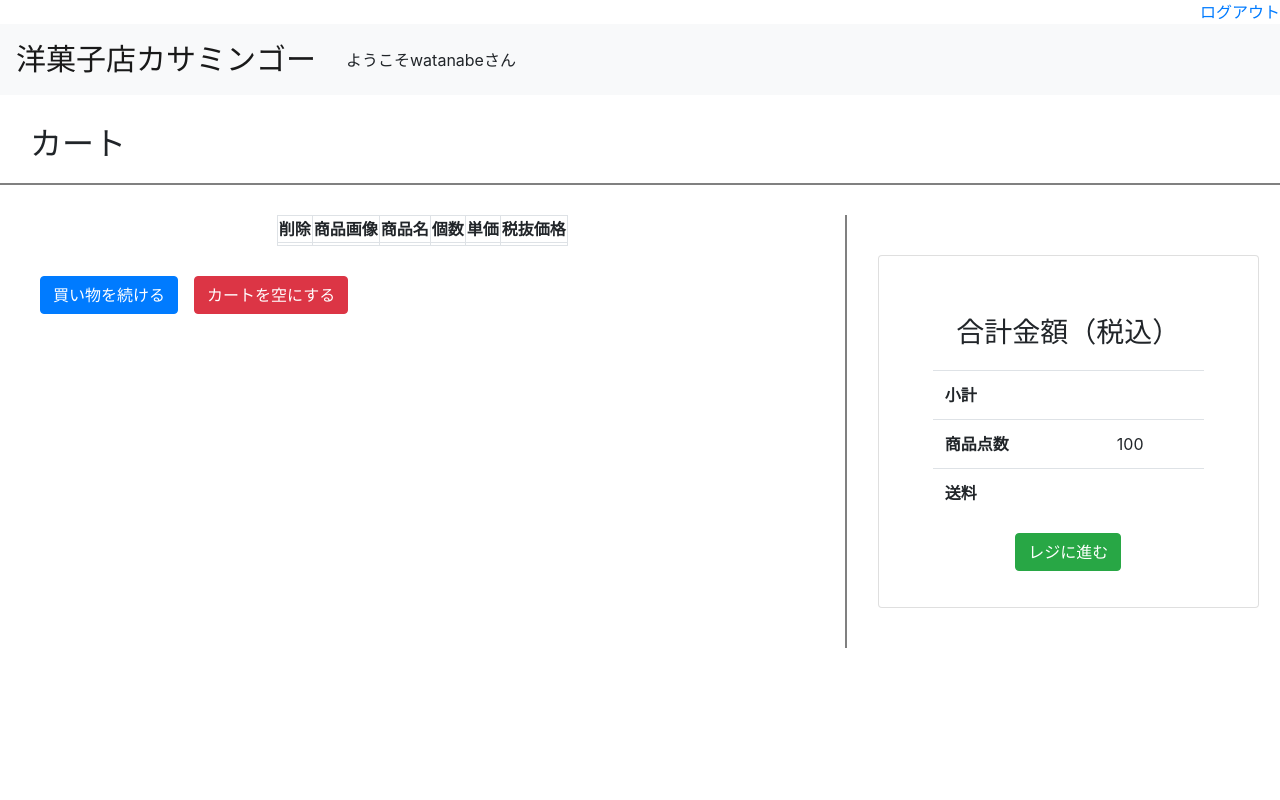
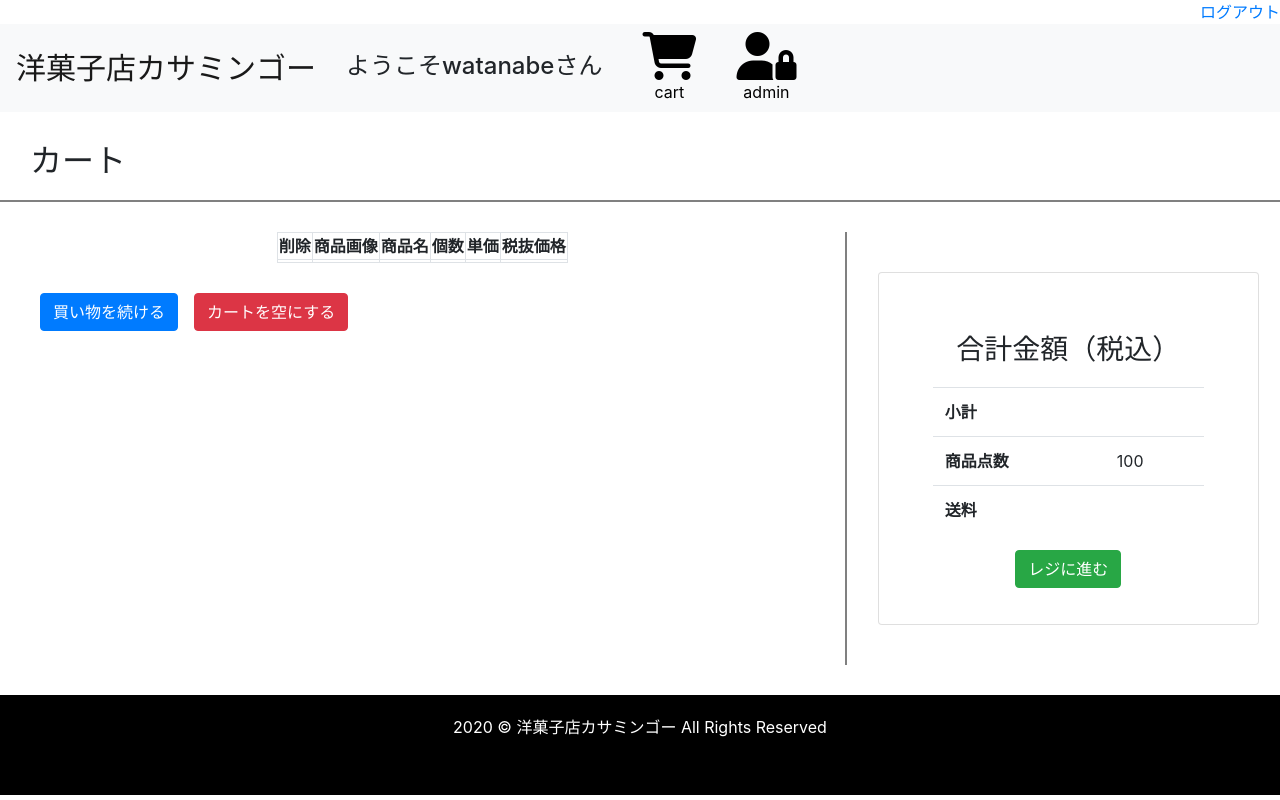
Before and after one commit to watanabetomo/cake-watanabe, a PHP site: page /cart.php in a window 1280 px wide. Run offline with PHP 8.4, Linux system fonts and the light colour scheme; lists and menus that the app fills with data are empty; some libraries are stand-ins or nearby versions.

Commit message:
update: cart

```diff
--- a/cart.php
+++ b/cart.php
@@ -14,6 +14,7 @@
     <meta charset="UTF-8">
     <meta name="viewport" content="width=device-width, initial-scale=1.0">
     <title>カート</title>
+    <script src="https://kit.fontawesome.com/98508d537e.js" crossorigin="anonymous"></script>
     <link rel="stylesheet" href="https://stackpath.bootstrapcdn.com/bootstrap/4.2.1/css/bootstrap.min.css" integrity="sha384-GJzZqFGwb1QTTN6wy59ffF1BuGJpLSa9DkKMp0DgiMDm4iYMj70gZWKYbI706tWS" crossorigin="anonymous">
     <link rel="stylesheet" href="css/cart.css">
 </head>
@@ -22,11 +23,19 @@
     <header>
         <p class="logout"><a href="logout.php">ログアウト</a></p>
         <nav class="navbar navbar-expand-lg navbar-light bg-light">
-            <a class="navbar-brand" href="#">洋菓子店カサミンゴー</a>
+            <a class="navbar-brand" href="index.php">洋菓子店カサミンゴー</a>
             <div class="collapse navbar-collapse" id="navbarNav">
                 <ul class="navbar-nav">
                     <li class="nav-item">
-                        ようこそ<?= $_SESSION['userName'] ?>さん
+                        <h4>ようこそ<?= $_SESSION['userName'] ?>さん</h4>
+                    </li>
+                    <li class="nav-item icon">
+                        <a href="cart.php"><i class="fas fa-shopping-cart fa-3x"></i>
+                        <p>cart</p></a>
+                    </li>
+                    <li class="nav-item icon">
+                        <a href="admin/login.php"><i class="fas fa-user-lock fa-3x"></i>
+                        <p>admin</p></a>
                     </li>
                 </ul>
             </div>
@@ -84,6 +93,9 @@
             </div>
         </div>
     </main>
+    <footer>
+        <p class="footer">2020 © 洋菓子店カサミンゴー All Rights Reserved</p>
+    </footer>
 </body>
 
 </html>
--- a/css/cart.css
+++ b/css/cart.css
@@ -6,6 +6,27 @@
 .navbar-brand{
     font-size: 30px;
     margin-right: 30px;
+}
+
+.nav-item h4{
+    margin-bottom: 0;
+    padding-top: 20px;
+    height: 100%;
+    vertical-align: middle;
+}
+
+.nav-item p{
+    margin-bottom: 0;
+    text-align: center;
+    color: black;
+}
+
+.fas{
+    color:black;
+}
+
+.icon{
+    margin-left: 40px;
 }
 
 .page-title{
@@ -54,3 +75,16 @@
 .parchase{
     text-align: center;
 }
+
+footer{
+    background: black;
+    margin-top: 30px;
+    height: 100px;
+}
+
+.footer{
+    text-align: center;
+    color: white;
+    margin-bottom: 0;
+    padding-top: 20px;
+}
```
